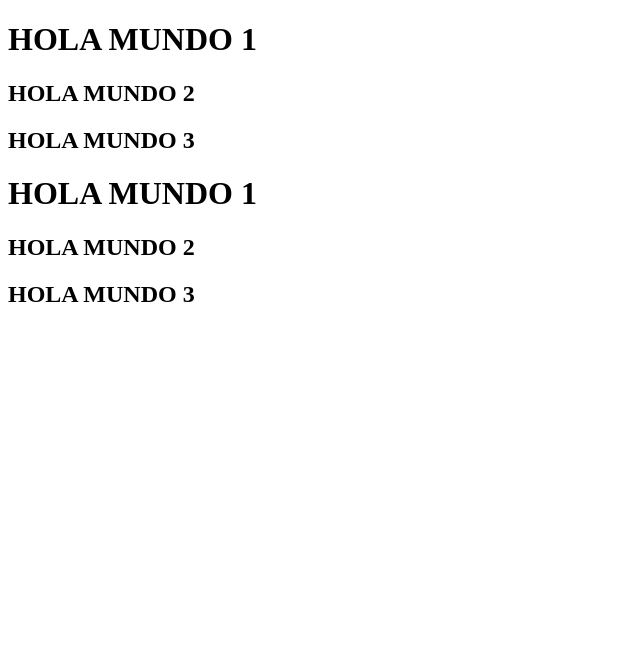
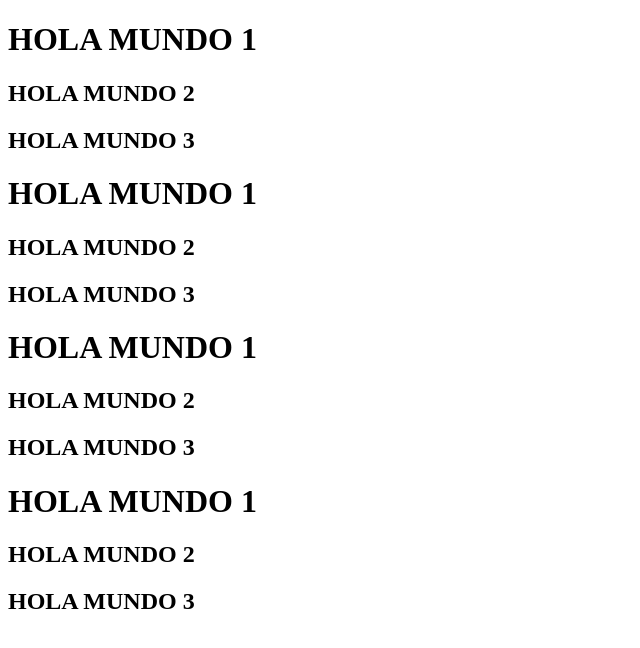
Before and after one commit to RobertMoralesO/prueba_git2022_1, a plain HTML site: page index.html in a window 1280 px wide. Shown: the whole page, without its empty margins (0-640 px from the left). Drawn offline with Linux system fonts and the light colour scheme.

Commit message:
Commit 5

```diff
--- a/index.html
+++ b/index.html
@@ -14,6 +14,12 @@
         <H1>HOLA MUNDO 1</H1>
         <H2>HOLA MUNDO 2</H2>
         <H2>HOLA MUNDO 3</H2>
+        <H1>HOLA MUNDO 1</H1>
+        <H2>HOLA MUNDO 2</H2>
+        <H2>HOLA MUNDO 3</H2>
+        <H1>HOLA MUNDO 1</H1>
+        <H2>HOLA MUNDO 2</H2>
+        <H2>HOLA MUNDO 3</H2>
     </div>
     </div>
     </div>
```
